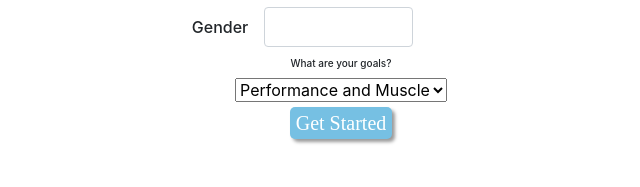
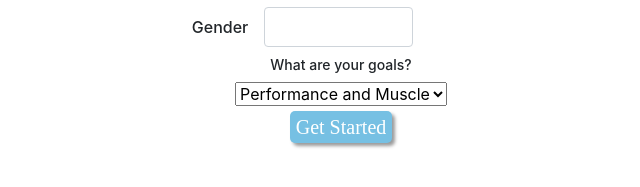
Before and after one commit to HamidNassehi/HealthTrack, a plain HTML site: page index.html in a window 1280 px wide. Shown: the part 173-360 px from the top of the page, 299-939 px from the left. Drawn offline with nearby package versions, Linux system fonts and the light colour scheme; a web font is replaced by a local one.

Commit message:
Update index.html

```diff
--- a/index.html
+++ b/index.html
@@ -33,7 +33,7 @@
         style="width: 50%; height: 40px; font-family: cpmono-plain; margin-left: 16px; margin-bottom: 10px;">
     </span>
     <span style="display: flex; flex-direction: column; align-items: center;" class="" id="motiveinput">
-      <h6 style="font-size: 10px;">What are your goals?</h6>
+      <h6 style="font-size: 14px;">What are your goals?</h6>
       <select class="form-select form-select-sm " aria-label=".form-select-sm example"
         style="margin-top: 1px; margin-bottom: 5px;" id="selectmotive">
         <option value="1">Performance and Muscle</option>
```
